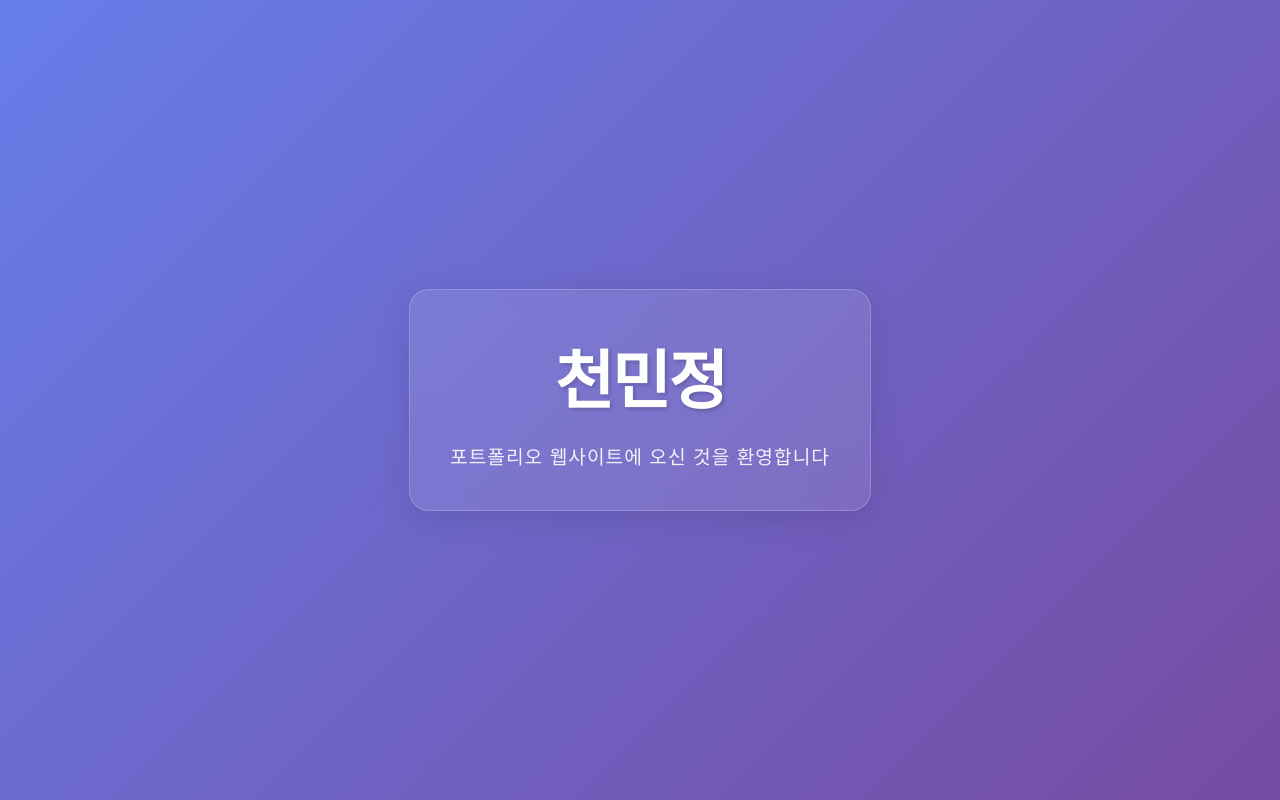
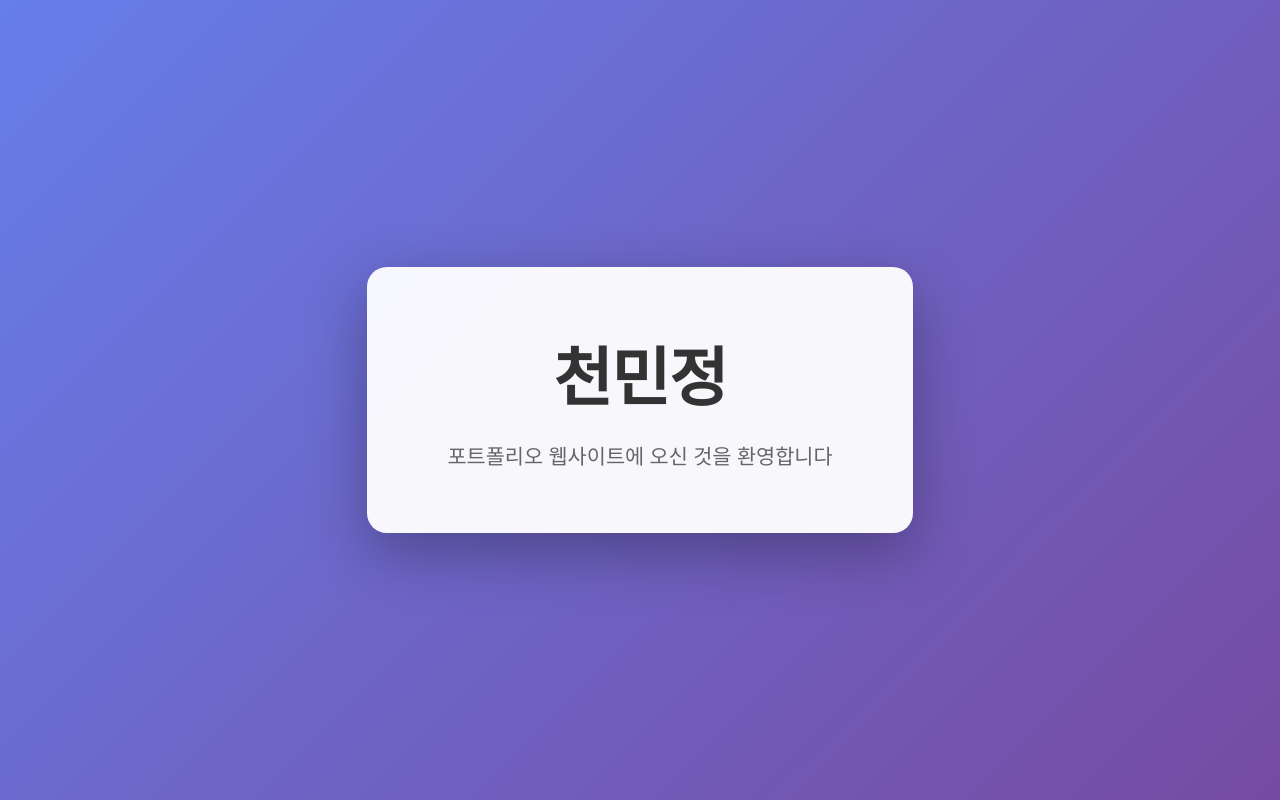
Before and after one commit to cmjg9632/cmjg9632.github.io, a plain HTML site: page index.html in a window 1280 px wide. Drawn offline with Linux system fonts and the light colour scheme.

Commit message:
Add files via upload

```diff
--- a/index.html
+++ b/index.html
@@ -3,7 +3,7 @@
 <head>
     <meta charset="UTF-8">
     <meta name="viewport" content="width=device-width, initial-scale=1.0">
-    <title>천민정 - 포트폴리오</title>
+    <title>천민정 포트폴리오</title>
     <style>
         * {
             margin: 0;
@@ -12,30 +12,41 @@
         }
 
         body {
-            font-family: -apple-system, BlinkMacSystemFont, 'Segoe UI', 'Malgun Gothic', sans-serif;
+            font-family: 'Segoe UI', Tahoma, Geneva, Verdana, sans-serif;
             background: linear-gradient(135deg, #667eea 0%, #764ba2 100%);
             min-height: 100vh;
             display: flex;
             justify-content: center;
             align-items: center;
-            color: #fff;
         }
 
         .container {
             text-align: center;
-            padding: 40px;
-            background: rgba(255, 255, 255, 0.1);
-            backdrop-filter: blur(10px);
+            background: rgba(255, 255, 255, 0.95);
+            padding: 60px 80px;
             border-radius: 20px;
-            box-shadow: 0 8px 32px rgba(0, 0, 0, 0.1);
-            border: 1px solid rgba(255, 255, 255, 0.2);
+            box-shadow: 0 20px 60px rgba(0, 0, 0, 0.3);
             animation: fadeIn 1s ease-in;
+        }
+
+        h1 {
+            font-size: 4rem;
+            color: #333;
+            margin-bottom: 20px;
+            font-weight: 700;
+            letter-spacing: -1px;
+        }
+
+        p {
+            font-size: 1.3rem;
+            color: #666;
+            line-height: 1.6;
         }
 
         @keyframes fadeIn {
             from {
                 opacity: 0;
-                transform: translateY(20px);
+                transform: translateY(-20px);
             }
             to {
                 opacity: 1;
@@ -43,28 +54,17 @@
             }
         }
 
-        h1 {
-            font-size: 4rem;
-            font-weight: 700;
-            margin-bottom: 20px;
-            letter-spacing: -2px;
-            text-shadow: 2px 2px 4px rgba(0, 0, 0, 0.2);
-        }
+        @media (max-width: 768px) {
+            .container {
+                padding: 40px 30px;
+            }
 
-        p {
-            font-size: 1.2rem;
-            font-weight: 300;
-            opacity: 0.9;
-            letter-spacing: 1px;
-        }
-
-        @media (max-width: 768px) {
             h1 {
                 font-size: 2.5rem;
             }
 
             p {
-                font-size: 1rem;
+                font-size: 1.1rem;
             }
         }
     </style>
```
